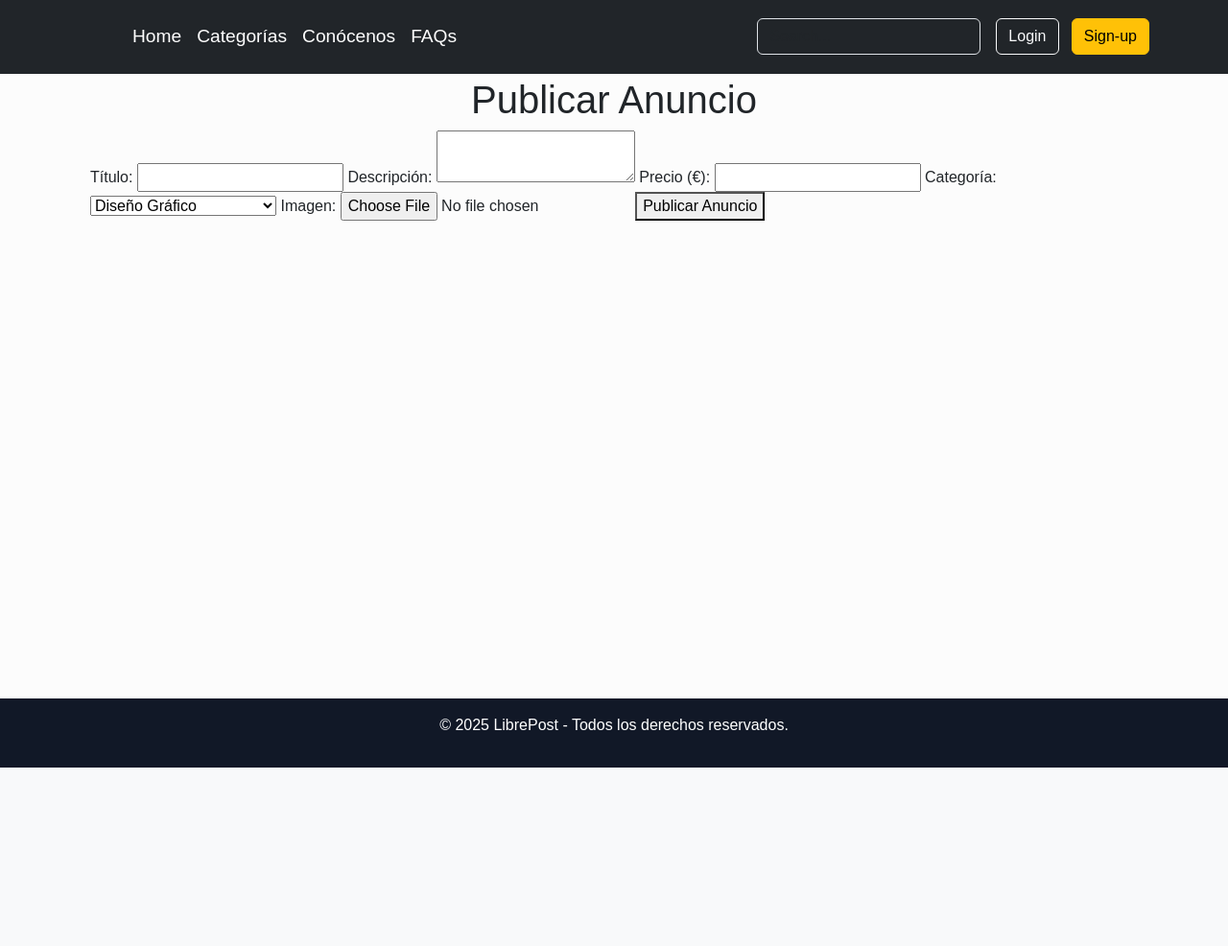
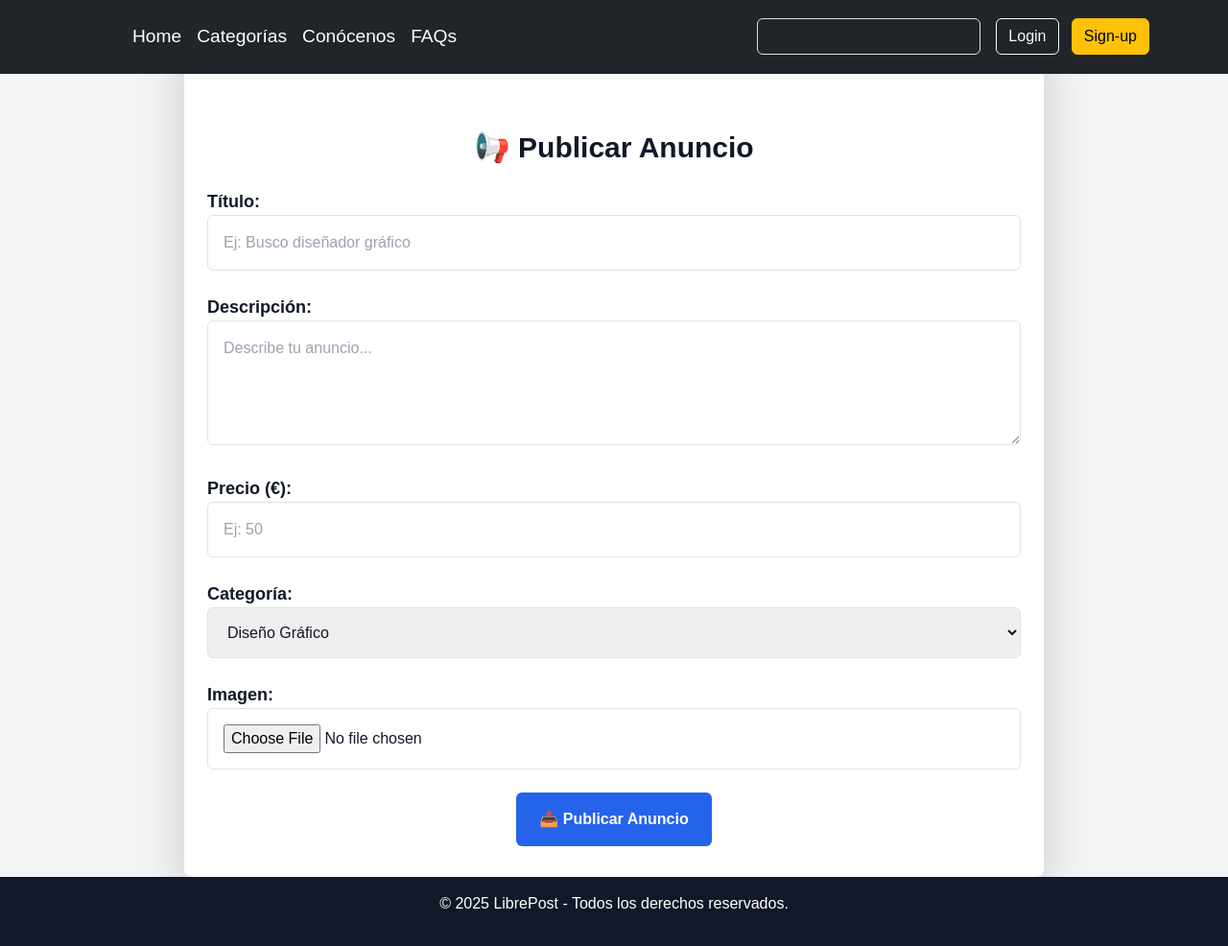
Before and after one commit to JuanantonioPeregrina/Marketplace, a Node project: template librepost-express/views/publicar.ejs in a window 1280 px wide. Shown: the whole page at 96% size. Before the commit the page ends 800 px from the top, so only its background shows below. Run offline with Node 20 templates, Linux system fonts and the light colour scheme; the template is opened without the code that fills it, so the values that code supplies are empty; some libraries are stand-ins or nearby versions.

Commit message:
Mejorada la apariencia publicar

```diff
--- a/librepost-express/views/publicar.ejs
+++ b/librepost-express/views/publicar.ejs
@@ -1,20 +1,45 @@
+<!DOCTYPE html>
+<html lang="es">
+<head>
+    <meta charset="UTF-8">
+    <meta name="viewport" content="width=device-width, initial-scale=1.0">
+    <title>Publicar Anuncio - LibrePost</title>
+
+    <!-- Tailwind CSS -->
+    <script src="https://cdn.tailwindcss.com"></script>
+    <link rel="stylesheet" href="/styles.css">
+</head>
+
+<body class="bg-gray-100 text-gray-900 min-h-screen flex flex-col">
+    <!-- Header -->
     <%- include("partials/header") %>
 
-<main class="container mx-auto px-4 py-6">
-    <h1 class="text-3xl font-bold text-center mb-6">Publicar Anuncio</h1>
+    <main class="max-w-4xl mx-auto pt-24 px-6 bg-white shadow-lg rounded-lg p-8 mt-10">
+        <h1 class="text-3xl font-bold text-center mb-6">📢 Publicar Anuncio</h1>
 
-    <form action="/publicar" method="POST" enctype="multipart/form-data">
-        <label for="titulo">Título:</label>
-        <input type="text" name="titulo" required>
+        <form action="/publicar" method="POST" enctype="multipart/form-data" class="space-y-6">
+            <!-- Título -->
+            <div>
+                <label class="block text-lg font-semibold">Título:</label>
+                <input type="text" name="titulo" class="w-full p-3 border rounded-md focus:ring focus:ring-blue-300" placeholder="Ej: Busco diseñador gráfico">
+            </div>
 
-        <label for="descripcion">Descripción:</label>
-        <textarea name="descripcion" required></textarea>
+            <!-- Descripción -->
+            <div>
+                <label class="block text-lg font-semibold">Descripción:</label>
+                <textarea name="descripcion" class="w-full p-3 border rounded-md focus:ring focus:ring-blue-300" rows="4" placeholder="Describe tu anuncio..."></textarea>
+            </div>
 
-        <label for="precio">Precio (€):</label>
-        <input type="number" name="precio" required>
+            <!-- Precio -->
+            <div>
+                <label class="block text-lg font-semibold">Precio (€):</label>
+                <input type="number" name="precio" class="w-full p-3 border rounded-md focus:ring focus:ring-blue-300" placeholder="Ej: 50">
+            </div>
 
-        <label for="categoria">Categoría:</label>
-        <select name="categoria" required>
+            <!-- Categoría -->
+            <div>
+                <label class="block text-lg font-semibold">Categoría:</label>
+                <select name="categoria" class="w-full p-3 border rounded-md focus:ring focus:ring-blue-300">
                     <option value="diseño-grafico">Diseño Gráfico</option>
                     <option value="desarrollo-web">Desarrollo Web</option>
                     <option value="redaccion-traduccion">Redacción y Traducción</option>
@@ -22,14 +47,24 @@
                     <option value="servicios-locales">Servicios Locales</option>
                     <option value="fotografia-video">Fotografía y Video</option>
                 </select>
+            </div>
 
-        <label for="imagen">Imagen:</label>
-        <input type="file" name="imagen" required>
+            <!-- Imagen -->
+            <div>
+                <label class="block text-lg font-semibold">Imagen:</label>
+                <input type="file" name="imagen" class="w-full p-3 border rounded-md focus:ring focus:ring-blue-300">
+            </div>
 
-        <button type="submit">Publicar Anuncio</button>
+            <!-- Botón de Publicar -->
+            <div class="text-center">
+                <button type="submit" class="bg-blue-600 text-white font-bold px-6 py-3 rounded-md hover:bg-blue-700 transition-all">
+                    📤 Publicar Anuncio
+                </button>
+            </div>
         </form>
-
-
     </main>
 
+    <!-- Footer -->
     <%- include("partials/footer") %>
+</body>
+</html>
```
Lines whose indentation alone changed are shown as unchanged.
